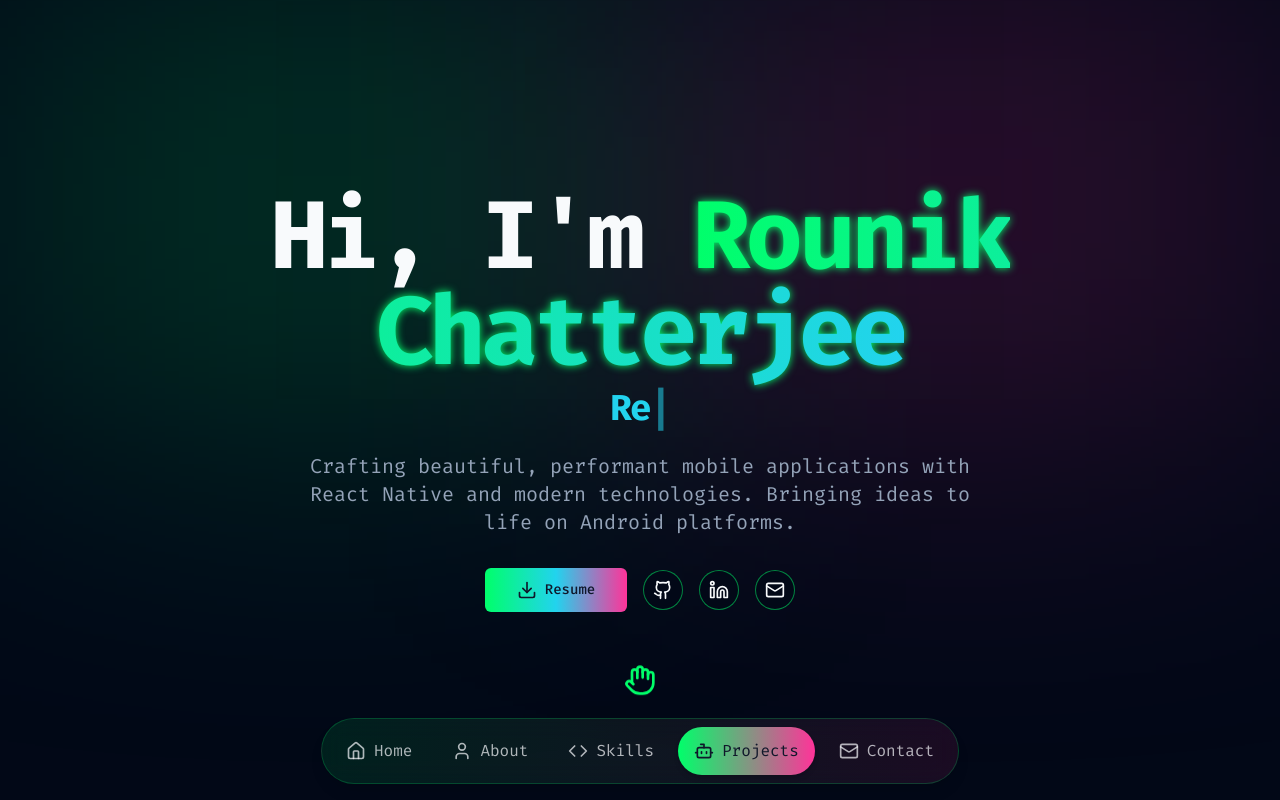
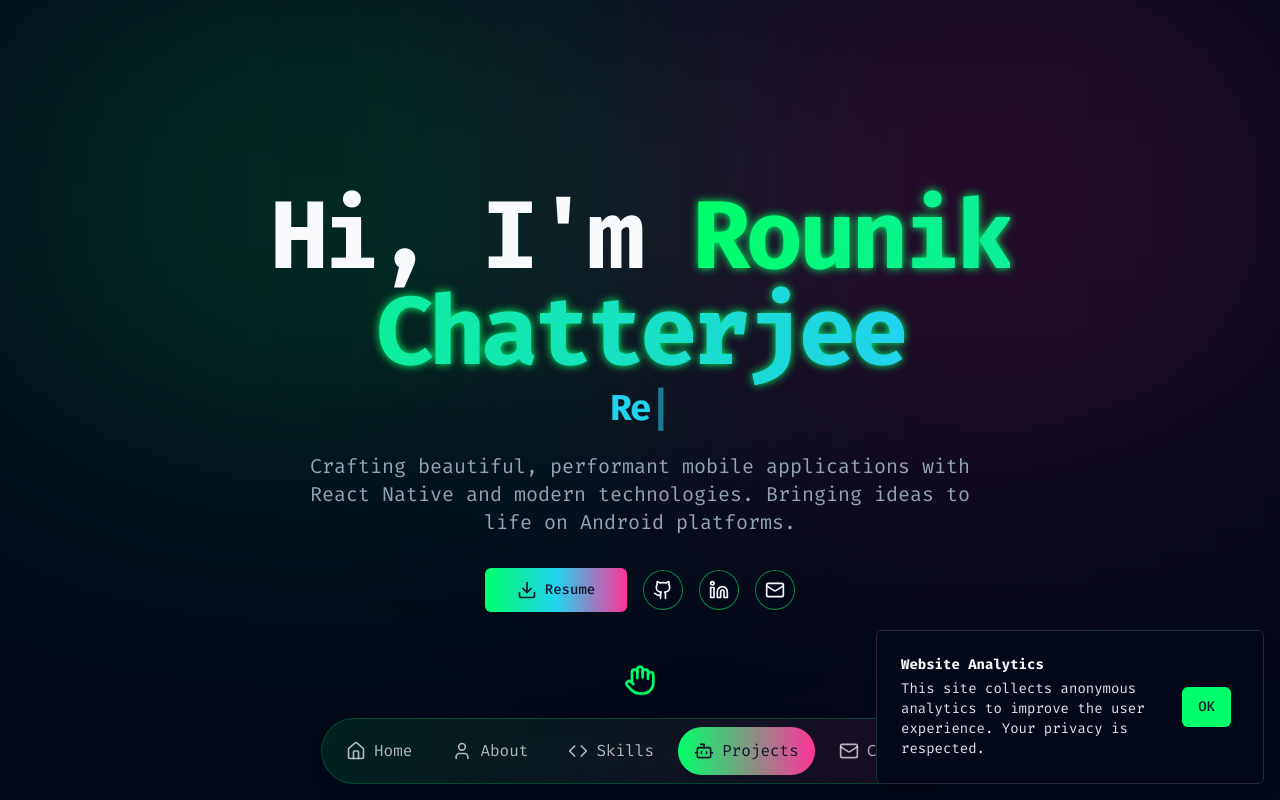
Before and after one commit to rounikc/personal-portfolio, a Next.js app: page / in a window 1280 px wide. Shown: the top 800 px of the page. Built offline with nearby package versions, Linux system fonts and the light colour scheme; what @genkit-ai/googleai, genkit would draw is missing.

Commit message:
added vercel analytics. added usernotify analytics.

```diff
--- a/src/app/layout.tsx
+++ b/src/app/layout.tsx
@@ -2,6 +2,7 @@ import type {Metadata} from 'next';
 import './globals.css';
 import { Toaster } from "@/components/ui/toaster"
 import { Analytics } from "@vercel/analytics/next"
+import { AnalyticsNotification } from '@/components/analytics-notification';
 
 export const metadata: Metadata = {
   title: 'Rounik Chatterjee',
@@ -28,6 +29,7 @@ export default function RootLayout({
         {children}
         <Toaster />
         <Analytics />
+        <AnalyticsNotification />
       </body>
     </html>
   );
--- /dev/null
+++ b/src/components/analytics-notification.tsx
@@ -0,0 +1,40 @@
+"use client";
+
+import { useEffect } from "react";
+import { useToast } from "@/hooks/use-toast";
+import { Button } from "@/components/ui/button";
+
+const NOTIFICATION_DISMISSED_KEY = "analytics-notification-dismissed";
+
+export function AnalyticsNotification() {
+  const { toast } = useToast();
+
+  useEffect(() => {
+    const isDismissed = localStorage.getItem(NOTIFICATION_DISMISSED_KEY);
+
+    if (!isDismissed) {
+      const { dismiss } = toast({
+        title: "Website Analytics",
+        description: "This site collects anonymous analytics to improve the user experience. Your privacy is respected.",
+        duration: Infinity,
+        action: (
+          <Button
+            onClick={() => {
+              localStorage.setItem(NOTIFICATION_DISMISSED_KEY, "true");
+              dismiss();
+            }}
+          >
+            OK
+          </Button>
+        ),
+        onOpenChange: (open) => {
+          if (!open) {
+            localStorage.setItem(NOTIFICATION_DISMISSED_KEY, "true");
+          }
+        },
+      });
+    }
+  }, [toast]);
+
+  return null;
+}
```
